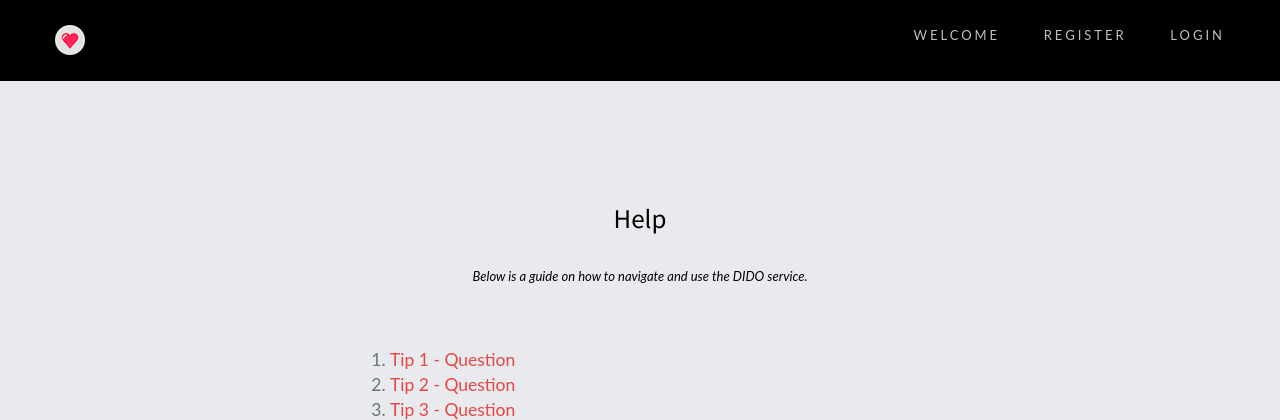
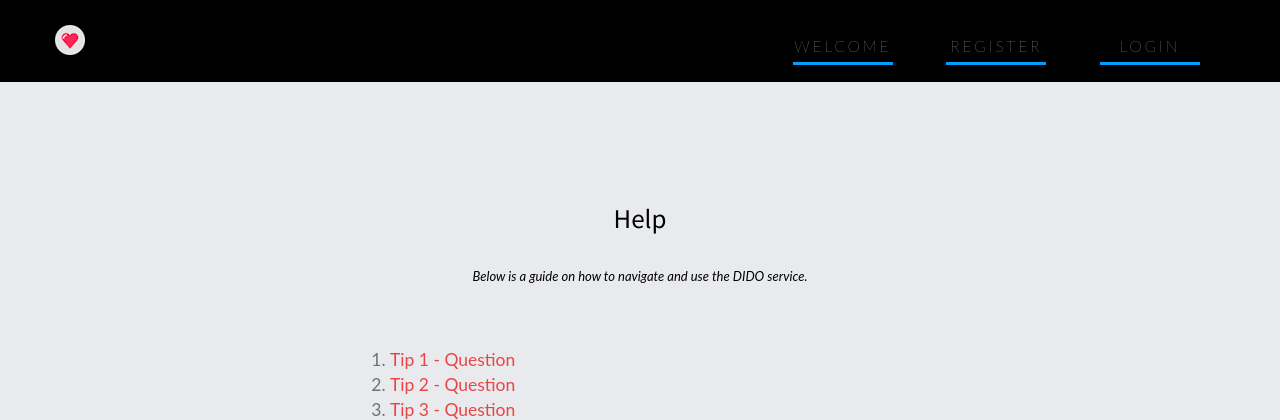
Before and after one commit to TYGATHUG/MatchMaker, a Flask app: page /help in a window 1280 px wide. Shown: the top 420 px of the page. Run offline with Flask 2, Linux system fonts and the light colour scheme; some libraries are stand-ins or nearby versions.

Commit message:
added fancier nav buttons

```diff
--- a/static/css/additional.css
+++ b/static/css/additional.css
@@ -166,7 +166,6 @@
     color: rgba(255, 255, 255, 0.75);
     font-size: 13px;
     font-weight: 400;
-    margin-left: 40px;
     letter-spacing: 3px;
     text-transform: uppercase;
 }
--- /dev/null
+++ b/static/css/button.css
@@ -0,0 +1,84 @@
+/*    start code for the actual button:         */
+/*
+<!--Next button -->
+<div class="svg-wrapper">
+	<svg height="40" width="150" xmlns="http://www.w3.org/2000/svg">
+		<rect id="shape" height="40" width="150" />
+		<div id="text">
+			<a href=""><span class="spot"></span>Button 2</a>
+		</div>
+	</svg>
+</div>
+*/
+
+/*
+		Spot is the span on the inside of the href that
+		fills the parent and makes the hover and link work
+		for the entire div
+*/
+
+.spot {
+	position: absolute;
+	width: 100%;
+	height: 100%;
+	top: 0;
+	left: 0;
+}
+/*
+		This is the outer svg wrapper that the SVG itself will
+		fill. Multiple svg-wrapper classes can be put side by side.
+*/
+
+.svg-wrapper {
+	margin-top: 0;
+	position: relative;
+	width: 150px;
+	/*make sure to use same height/width as in the html*/
+	/*height: 30px;*/
+	display: inline-block;
+	border-radius: 3px;
+	/*margin-left: 5px;*/
+	/*margin-right: 5px*/
+}
+/*
+	This is where we define the fill, color, thickness,
+	and stroke pattern of the SVG when there is no hover.
+	The dasharray and offset together define the line position
+	under the words. Here's also where the transition speed is set.
+*/
+
+#shape {
+	stroke-width: 6px;
+	fill: transparent;
+	stroke: #009FFD;
+	stroke-dasharray: 100 400;
+	stroke-dashoffset: -215;
+	transition: 1s all ease;
+}
+/*
+		Pushing the text up into the SVG. Without this the
+		text would be below the div's.
+*/
+
+#text {
+	margin-top: -35px;
+	text-align: center;
+}
+
+#text a {
+	color: white;
+	text-decoration: none;
+	font-weight: 100;
+	font-size: 1.1em;
+}
+/*
+		Changing the shape on hover. I change the color of the stroke,
+make it thinner, then set it to again wrap around the entire parent element.
+*/
+
+.svg-wrapper:hover #shape {
+	stroke-dasharray: 50 0;
+	stroke-width: 3px;
+	stroke-dashoffset: 0;
+	stroke: #06D6A0;
+}
--- a/static/css/main.css
+++ b/static/css/main.css
@@ -166,7 +166,6 @@
     color: rgba(255, 255, 255, 0.75);
     font-size: 13px;
     font-weight: 400;
-    margin-left: 40px;
     letter-spacing: 3px;
     text-transform: uppercase;
 }
--- a/templates/index.html
+++ b/templates/index.html
@@ -12,6 +12,8 @@
     <link rel="stylesheet" href="{{ url_for('static', filename='css/animate.min.css') }}">
     <link rel="stylesheet" href="{{ url_for('static', filename='css/font-icon.css') }}">
     <link rel="stylesheet" href="{{ url_for('static', filename='css/modalbox.css') }} ">
+    <link rel="stylesheet" href="{{ url_for('static', filename='css/button.css') }} ">
+
     <link rel="stylesheet" href="https://maxcdn.bootstrapcdn.com/font-awesome/4.4.0/css/font-awesome.min.css">
     <link href='http://fonts.googleapis.com/css?family=Oxygen:400,300,700' rel='stylesheet' type='text/css'>
 
--- a/templates/layout/navbar.html
+++ b/templates/layout/navbar.html
@@ -7,24 +7,68 @@
             <nav class="navigation" role="navigation">
                 <ul class="primary-nav">
                     {% if current_user.is_authenticated %}
+
                         <li>
-                            <a href="{{ url_for('member') }}">Home</a></button>
+                            <div class="svg-wrapper">
+                                <svg height="40" width="150" xmlns="http://www.w3.org/2000/svg">
+                                    <rect id="shape" height="40" width="150"/>
+                                    <div id="text">
+                                        <a href="{{ url_for('member') }}"><span class="spot"></span>Home</a>
+                                    </div>
+                                </svg>
+                            </div>
                         </li>
                         <li>
-                            <a href="{{ url_for('profile') }}">Profile</a></button>
+                            <div class="svg-wrapper">
+                                <svg height="40" width="150" xmlns="http://www.w3.org/2000/svg">
+                                    <rect id="shape" height="40" width="150"/>
+                                    <div id="text">
+                                        <a href="{{ url_for('profile') }}"><span class="spot"></span>Profile</a>
+                                    </div>
+                                </svg>
+                            </div>
                         </li>
                         <li>
-                            <a href="{{ url_for('logout') }}">Sign out</a></button>
+                            <div class="svg-wrapper">
+                                <svg height="40" width="150" xmlns="http://www.w3.org/2000/svg">
+                                    <rect id="shape" height="40" width="150"/>
+                                    <div id="text">
+                                        <a href="{{ url_for('logout') }}"><span class="spot"></span>Sign Out</a>
+                                    </div>
+                                </svg>
+                            </div>
                         </li>
+
                     {% else %}
                         <li>
-                            <a href="/">Welcome</a>
+                            <div class="svg-wrapper">
+                                <svg height="40" width="150" xmlns="http://www.w3.org/2000/svg">
+                                    <rect id="shape" height="40" width="150"/>
+                                    <div id="text">
+                                        <a href="/"><span class="spot"></span>Welcome</a>
+                                    </div>
+                                </svg>
+                            </div>
                         </li>
                         <li>
-                            <a href="#" id="register-btn">Register</a>
+                            <div class="svg-wrapper">
+                                <svg height="40" width="150" xmlns="http://www.w3.org/2000/svg">
+                                    <rect id="shape" height="40" width="150"/>
+                                    <div id="text">
+                                        <a href="#" id="register-btn"><span class="spot"></span>Register</a>
+                                    </div>
+                                </svg>
+                            </div>
                         </li>
                         <li>
-                            <a href="#" id="login-btn">Login</a>
+                            <div class="svg-wrapper">
+                                <svg height="40" width="150" xmlns="http://www.w3.org/2000/svg">
+                                    <rect id="shape" height="40" width="150"/>
+                                    <div id="text">
+                                        <a href="#" id="login-btn"><span class="spot"></span>Login</a>
+                                    </div>
+                                </svg>
+                            </div>
                         </li>
                     {% endif %}
                 </ul>
--- a/templates/main.html
+++ b/templates/main.html
@@ -13,8 +13,11 @@
     <link rel="stylesheet" href="{{ url_for('static', filename='css/font-icon.css') }}">
     <link rel="stylesheet" href="{{ url_for('static', filename='css/modalbox.css') }} ">
     <link rel="stylesheet" href="{{ url_for('static', filename='css/toastr.css') }} ">
+    <link rel="stylesheet" href="{{ url_for('static', filename='css/button.css') }} ">
+
     <link href='http://fonts.googleapis.com/css?family=Oxygen:400,300,700' rel='stylesheet' type='text/css'>
     <link rel="stylesheet" href="https://maxcdn.bootstrapcdn.com/font-awesome/4.4.0/css/font-awesome.min.css">
+
     <script src="https://ajax.googleapis.com/ajax/libs/jquery/3.2.1/jquery.min.js"></script>
     <script src="https://ajax.googleapis.com/ajax/libs/jquery/1.11.3/jquery.min.js"></script>
     <script src="{{ url_for('static', filename='js/toastr.js') }}"></script>
```
Also changed, not shown: templates/layout/header.html (+24 -3 lines), data/app.db.
